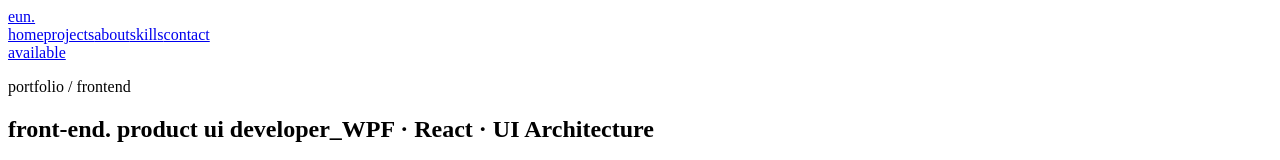
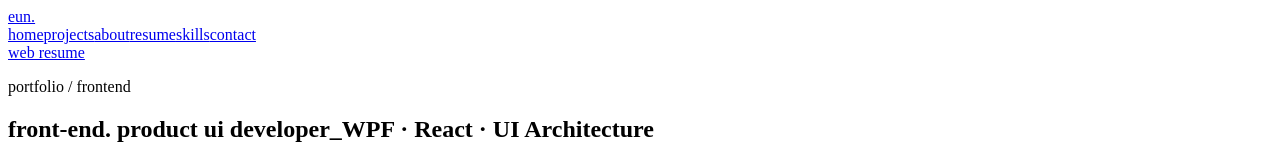
Before and after one commit to coffee-and/eun-portfolio, a React (Vite) app: page / in a window 1280 px wide. Shown: the top 160 px of the page. Built offline with nearby package versions, Linux system fonts and the light colour scheme; the HTML template or start-up script is replaced by a standard one.

Commit message:
Point navigation to web resume section

```diff
--- a/src/components/SiteNav.tsx
+++ b/src/components/SiteNav.tsx
@@ -2,6 +2,7 @@ const navItems = [
   { label: "home", href: "#home" },
   { label: "projects", href: "#projects" },
   { label: "about", href: "#about" },
+  { label: "resume", href: "#resume" },
   { label: "skills", href: "#skills" },
   { label: "contact", href: "#contact" },
 ];
@@ -21,8 +22,8 @@ const SiteNav = () => {
         ))}
       </nav>
 
-      <a className="site-nav__mode" href="#contact">
-        available
+      <a className="site-nav__mode" href="#resume">
+        web resume
       </a>
     </header>
   );
```
